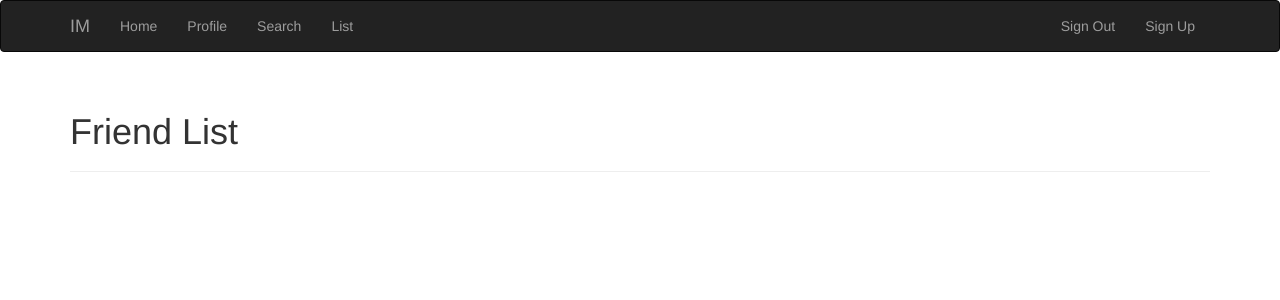
After one commit to flydrt/IM, a Flask app: page /list in a window 1280 px wide. The commit adds this page. Shown: the top 300 px of the page. Run offline with Flask 2, Linux system fonts and the light colour scheme; the visitor is signed in with stand-in values (Sample User, id 1); data comes from the database, SQL or seed files in the repository; data that the repository does not hold is empty; parts of the project's set-up code (start-up, migrations or seed data) failed here and were passed over; some libraries are stand-ins or nearby versions.

Commit message:
update list

```diff
--- a/app/templates/base.html
+++ b/app/templates/base.html
@@ -26,6 +26,9 @@
                 <li>
                     <a href="{{ url_for('search') }}">Search</a>
                 </li>
+                <li>
+                    <a href="{{ url_for('list') }}">List</a>
+                </li>
                 {% endif %}
 			</ul>
             <ul class="nav navbar-nav navbar-right">
--- /dev/null
+++ b/app/templates/list.html
@@ -0,0 +1,12 @@
+{% extends "base.html" %}
+
+{% block title %}Friend List{% endblock %}
+
+{% block page_content %}
+<div class="page-header">
+	<h1>Friend List</h1>
+    {% for name in list %}
+        <p>{{ name }}</p>
+    {% endfor %}
+</div>
+{% endblock %}
--- a/app/views.py
+++ b/app/views.py
@@ -110,6 +110,16 @@ def add_contact(username):
     return redirect(url_for('index'))
 
 
+@app.route('/list')
+@login_required
+def list():
+    list = []
+    for friend in Friend.query.filter_by(uid=current_user.id).all():
+        user = User.query.filter_by(id=friend.fid).first()
+        list.append(user.username)
+    return render_template('list.html', list=list)
+
+
 @app.route('/chat')
 def chat():
     return render_template('chat.html')
```
Also changed, not shown: app/templates/user.html (deleted, +0 -9 lines), 1 other file.
